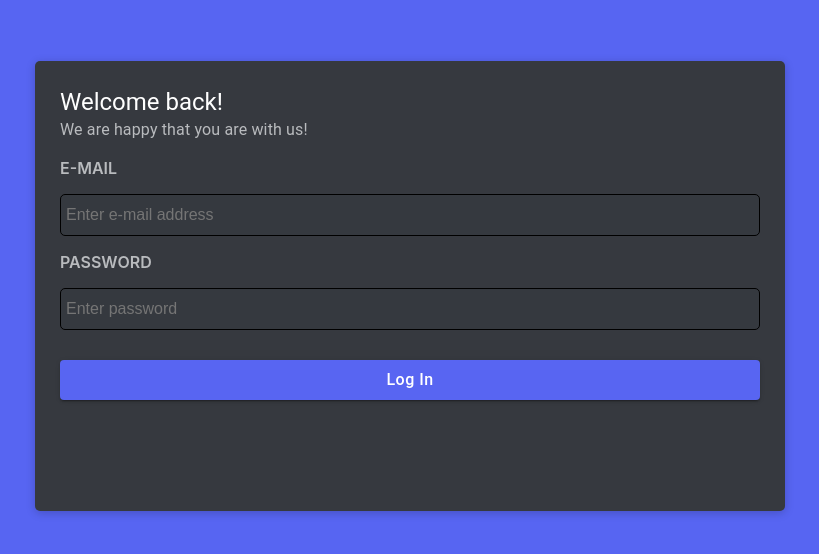
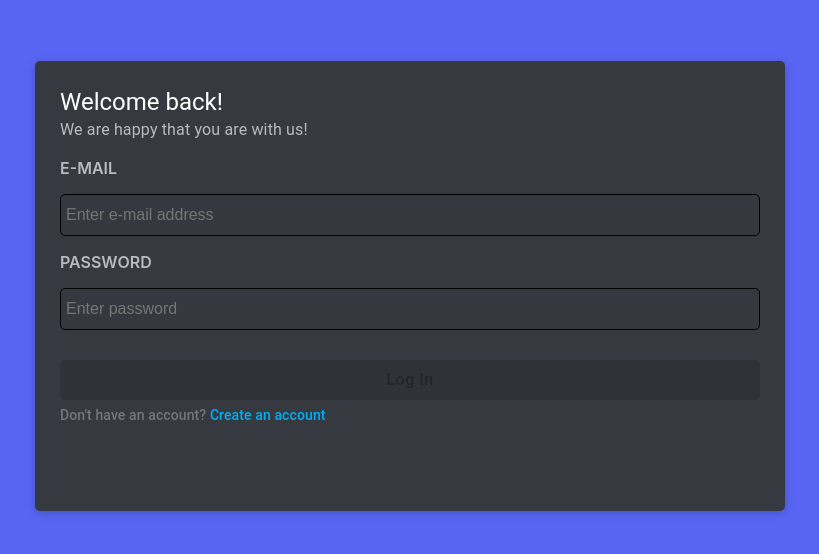
Before and after one commit to maxts0gt/video-chat-app, a React (Create React App) app in the folder frontend/: page /login in a window 1280 px wide. Shown: the part 114-668 px from the top of the page, without its empty margins (230-1049 px from the left). Built offline with nearby package versions, Linux system fonts and the light colour scheme.

Commit message:
create account redirect on login page

```diff
--- a/frontend/src/authPages/LoginPage/LoginPageFooter.js
+++ b/frontend/src/authPages/LoginPage/LoginPageFooter.js
@@ -1,16 +1,33 @@
 import React from "react";
 import CustomPrimaryButton from "../../shared/components/CustomPrimaryButton";
+import RedirectInfo from "../../shared/components/RedirectInfo";
+import { useNavigate } from "react-router-dom";
 
 const LoginPageFooter = ({ handleLogin, isFormValid }) => {
+  const navigate = useNavigate();
+
+  const handlePushToRegisterPage = () => {
+    navigate("/register");
+  };
+
   return (
+    <>
       <div>
         <CustomPrimaryButton
           label="Log In"
           additionalStyles={{ marginTop: "30px", cursor: "pointer" }}
-        disabled={isFormValid}
+          disabled={!isFormValid}
           onClick={handleLogin}
         />
       </div>
+
+      <RedirectInfo
+        text="Don't have an account?"
+        redirectText="Create an account"
+        additionaStyles={{ marginTop: "5px" }}
+        redirectHandler={handlePushToRegisterPage}
+      />
+    </>
   );
 };
 
--- /dev/null
+++ b/frontend/src/shared/components/RedirectInfo.js
@@ -0,0 +1,29 @@
+import React from "react";
+import { Typography } from "@mui/material";
+import { styled } from "@mui/system";
+
+const RedirectText = styled("span")({
+  color: "#00Aff4",
+  fontWeight: 500,
+  cursor: "pointer",
+});
+
+const RedirectInfo = ({
+  text,
+  redirectText,
+  additionaStyles,
+  redirectHandler,
+}) => {
+  return (
+    <Typography
+      sx={{ color: "#72767d" }}
+      style={additionaStyles ? additionaStyles : {}}
+      variant="subtitle2"
+    >
+      {text}
+      <RedirectText onClick={redirectHandler}> {redirectText}</RedirectText>
+    </Typography>
+  );
+};
+
+export default RedirectInfo;
```
Lines whose indentation alone changed are shown as unchanged.
